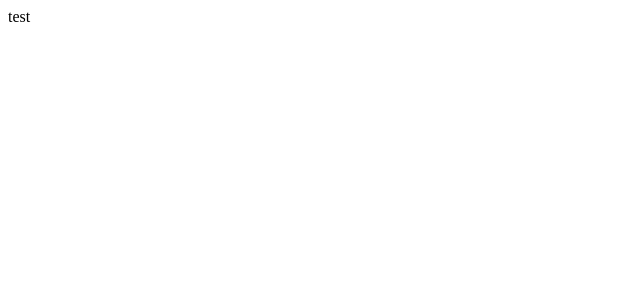
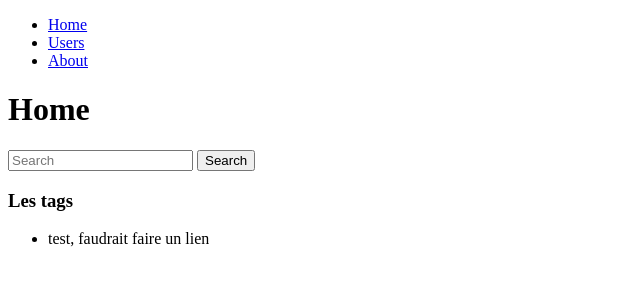
Before and after one commit to Earl-Fluffy/prog_web, a Flask app: page / in a window 1280 px wide. Before the commit the part shown is almost empty. Shown: the top 300 px of the page, without its empty margins (0-640 px from the left). Run offline with Flask 2, Linux system fonts and the light colour scheme.

Commit message:
Added the template for the home page

```diff
--- a/app.py
+++ b/app.py
@@ -29,8 +29,8 @@ def close_connection(exception):
 
 @app.route('/')
 @app.route('/index')
-def home():
-    return make_response('test')
+def index():
+    return render_template('index.html')
 
 @app.route('/<key>')
 @app.route('/img/<key>')
--- a/templates/base.html
+++ b/templates/base.html
@@ -2,13 +2,13 @@
 <html>
     <title>{{page_title|default('crop land')}}</title>
     <!--<link href="{{ url_for('static',filename='style.css')}}" rel="stylesheet"> -->
-    {%block head%}{% endblock}
+    {%block head%}{% endblock %}
     </head>
     <body>
         <ul id="navbarMenu">
             <li class="navItem"><a href="{{ url_for('index') }}#home">Home</a></li>
-            <li class="navItem"><a href="{{ url_for('users') }}">Users</a></li>
-            <li class="navItem"><a href="{{ url_for('about') }}">About</a></li>
+            <li class="navItem"><a href="{{ url_for('index') }}">Users</a></li>
+            <li class="navItem"><a href="{{ url_for('index') }}">About</a></li>
         </ul>
 
 {% block content %}{% endblock %}
--- /dev/null
+++ b/templates/index.html
@@ -0,0 +1,15 @@
+{% extends "base.html" %}
+
+{% block content %}
+<h1>Home</h1>
+<form class="" method="get" action="/">
+	<input class="" placeholder="Search" type="text" name="pattern">
+	<button class="" type="submit">Search</button>
+</form>
+<aside>
+<h3>Les tags</h3>
+<ul>
+	<li>test, faudrait faire un lien</li>
+</ul>
+</aside>
+{% endblock %}
```
